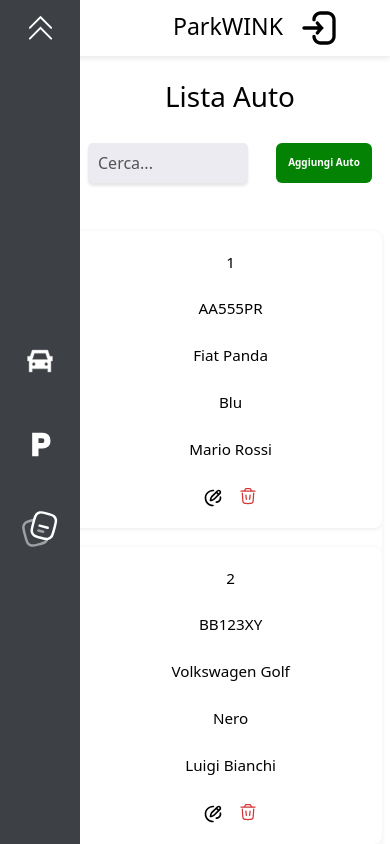
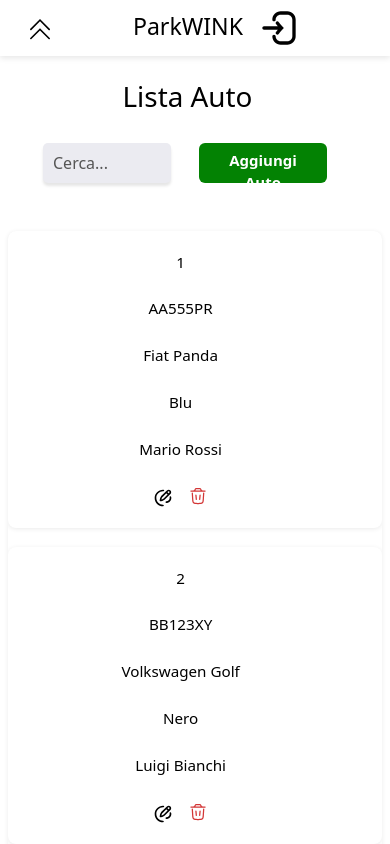
Before and after one commit to AleMochiOnori/parkWink, a React (Vite) app: page / in a window 390 px wide. Shown: the top 844 px of the page. Built offline with nearby package versions, Linux system fonts and the light colour scheme; data requests are answered from the project's data file.

Commit message:
z index fixed in responsive

```diff
--- a/src/components/Common/Header/Header.css
+++ b/src/components/Common/Header/Header.css
@@ -8,7 +8,7 @@
   left: 0;
   justify-content: space-between;
   background-color: white;
-  z-index: 0;
+  z-index: 1;
   box-shadow: 0 2px 6px rgba(0,0,0,0.1);
   padding: 2px 3px;
 }
@@ -30,3 +30,10 @@
     height: 40px;
     width: 40px;
 }
+
+
+@media (max-width : 400px){
+  .right-content {
+    margin-right: 5.5rem;
+  }
+}
--- a/src/components/Common/SearchBar/SearchBar.css
+++ b/src/components/Common/SearchBar/SearchBar.css
@@ -14,6 +14,14 @@
 }
 
 
+@media (max-width : 950px ){
+  .barraRicerca {
+    width: 15rem;
+    margin-left: 5rem;
+  }
+
+}
+
 @media (max-width: 768px) {
   .search-container {
     width: 100%;
@@ -27,7 +35,7 @@
 
   .barraRicerca {
     width: 14rem;
-
+    margin-left: 5rem;
 
 }
 
@@ -37,10 +45,29 @@
 }
 
 
-@media (max-width : 500px ){
+@media (max-width : 580px ){
   .barraRicerca {
     width: 10rem;
     height: 2.5rem;
+
+  }
+
+   .ciao{
+    margin-left: 5rem;
+  }
+
+
+}
+
+
+@media (max-width : 480px ){
+  .barraRicerca {
+    width: 8rem;
+    margin-left: -20px;
+  }
+
+  .ciao{
+    margin-left: -15px;
   }
 
 }
--- a/src/components/Common/Sidebar/SideBar.tsx
+++ b/src/components/Common/Sidebar/SideBar.tsx
@@ -1,13 +1,23 @@
 import { Link } from "react-router-dom";
 import "./sideBar.css";
+import { useEffect, useRef, useState } from "react";
 
 
 
 const SideBar = () => {
+  const [isOpen, setIsOpen] = useState(false);
+
+
+   function toggleSidebar() {
+    setIsOpen(prev => !prev);
+  }
+
+
+
   return (
-    <div className="sideBar-container">
+    <div className={`sideBar-container ${isOpen ? "open" : "collapsed"}`}>
       <div className="top-content">
-          <div className="collapseSvg"></div>
+          <div onClick={toggleSidebar} className={`${isOpen ? "whiteCollapseSvg" : "blackSvg"}`}></div>
       </div>
       <div className="middle-content">
         <Link to="/auto">
--- a/src/components/Common/Sidebar/sideBar.css
+++ b/src/components/Common/Sidebar/sideBar.css
@@ -5,16 +5,16 @@
     position: fixed;
     top: 0;
     left: 0;
-  z-index: 1;
+    z-index: 2;
     display: flex;
     flex-direction: column;
     justify-content: space-between;
     align-items: center;
-
+    transition: margin-left 0.3s ease;
 }
 
 
-.searchSvg{
+.searchSvg {
     background-image: url("/public/search-svgrepo-com.svg");
     background-size: cover;
     width: 30px;
@@ -27,7 +27,7 @@
 
 
 
-.outer_{
+.outer_ {
     background-color: #3d4146;
     width: 60px;
     height: 60px;
@@ -35,46 +35,81 @@
     place-items: center;
 }
 
-.outer_:hover{
+.outer_:hover {
     background-color: #4e4f50;
     cursor: pointer;
     border-radius: 10px;
 }
 
 
-.carSvg{
-    background-image: url("/public/carSvg.svg") ;
+.carSvg {
+    background-image: url("/public/carSvg.svg");
     background-size: cover;
     width: 30px;
     height: 30px;
 }
 
-.Psvg{
+.Psvg {
     background-image: url("/public/parking.svg");
     background-size: cover;
     width: 25px;
     height: 25px;
 }
 
-.middle-content{
+.middle-content {
     display: flex;
     flex-direction: column;
     gap: 1.5rem;
     align-items: center;
 }
 
-.NoteSvg{
+.NoteSvg {
     background-image: url("/src/assets/note.svg");
     background-size: cover;
     width: 40px;
     height: 40px;
 }
 
-.collapseSvg{
-    background-image: url("/src/assets/Collapse.svg");
+
+
+
+
+@media (max-width : 480px) {
+  .whiteCollapseSvg {
+    background-image: url("/src/assets/whiteCollapse.svg");
     background-size: cover;
-    width: 35px;
-    height: 35px;
-    margin-top: 10px;
+    width: 30px;
+    height: 30px;
+    margin-top: 13px;
+    cursor: pointer;
+    position: fixed;
+    top: 1px;
+    left: 25px;
+    z-index: 2;
+}
+
+.blackSvg {
+    background-image: url("/src/assets/blackCollapsed.svg");
+    background-size: cover;
+    width: 30px;
+    height: 30px;
+    margin-top: 13px;
+    cursor: pointer;
+    position: fixed;
+    top: 1px;
+    left: 25px;
+    z-index: 2;
+    }
+
+    .sideBar-container.collapsed {
+        margin-left: -80px;
 
     }
+
+    .sideBar-container.open {
+        margin-left: 0;
+    }
+
+
+
+}
--- a/src/components/Common/Table/Table.css
+++ b/src/components/Common/Table/Table.css
@@ -60,7 +60,7 @@ td {
   }
 }
 
-@media (max-width: 480px) {
+@media (max-width: 540px) {
   .table-container {
     width: 100vw;
     margin-left: 0;
@@ -115,6 +115,6 @@ td {
   .my-table th,
   .my-table td {
     text-align: center;
-    margin-left: -100px;
+    margin-left: -200px;
   }
 }
--- a/src/components/pages/AutoPage.css
+++ b/src/components/pages/AutoPage.css
@@ -50,9 +50,6 @@
 
     }
 
-    .SearchBar{
-        margin-left: 70px;
-    }
 
     .ciao{
         margin-left: 70px;
@@ -61,10 +58,12 @@
 }
 
 
-@media (max-width : 600px) {
+@media (max-width : 400px) {
     .buttonGreen2{
-        width: 6rem;
-        font-size: 10px;
+        width: 2rem;
+        font-size: 1px;
     }
-
+    .pagination{
+        margin-left: -100px;
+    }
 }
--- a/src/components/pages/AutoPage.tsx
+++ b/src/components/pages/AutoPage.tsx
@@ -26,7 +26,7 @@ const AutoPage = () => {
   const [modalShow, setModalShow] = useState(false);
   const [currentPage, setCurrentPage] = useState(0);
   const [total, setTotal] = useState(0);
-  const itemsPerPage = 9;
+  const itemsPerPage = 10;
 
   const pageCount = Math.ceil(total / itemsPerPage);
 
--- a/src/components/pages/PrenotazioniTable.css
+++ b/src/components/pages/PrenotazioniTable.css
@@ -25,10 +25,6 @@
         text-align: center;
     }
 
-    .buttonGreen2 {
-        width: 6rem;
-        font-size: 10px;
-    }
 
     .pagination_container {
         margin-left: 70px;
@@ -36,3 +32,17 @@
 
 
 }
+
+
+
+
+@media (max-width: 500px) {
+
+
+    .buttonGreen2 {
+        width: 8rem;
+        font-size: 15px;
+    }
+
+
+}
```
Also changed, not shown: src/assets/blackCollapsed.svg (added), src/assets/whiteCollapse.svg (renamed from src/assets/Collapse.svg), src/components/Common/Pagination/PaginationComp.css (deleted), src/components/Common/Pagination/PaginationComp.tsx (deleted). Lines whose indentation alone changed are shown as unchanged.
